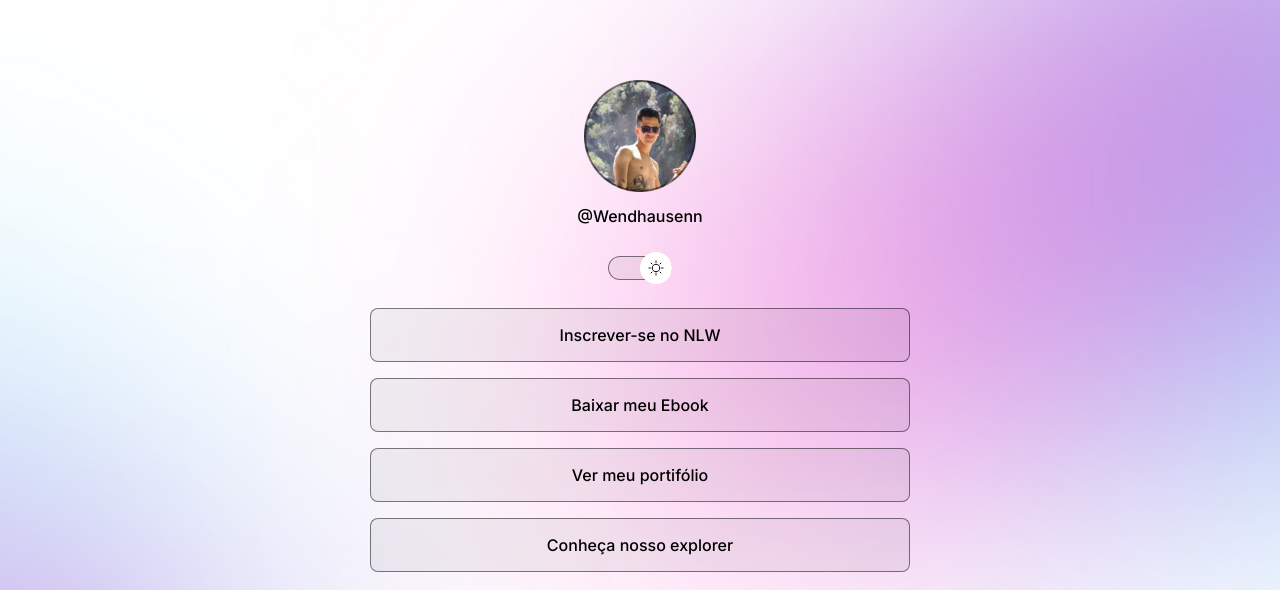
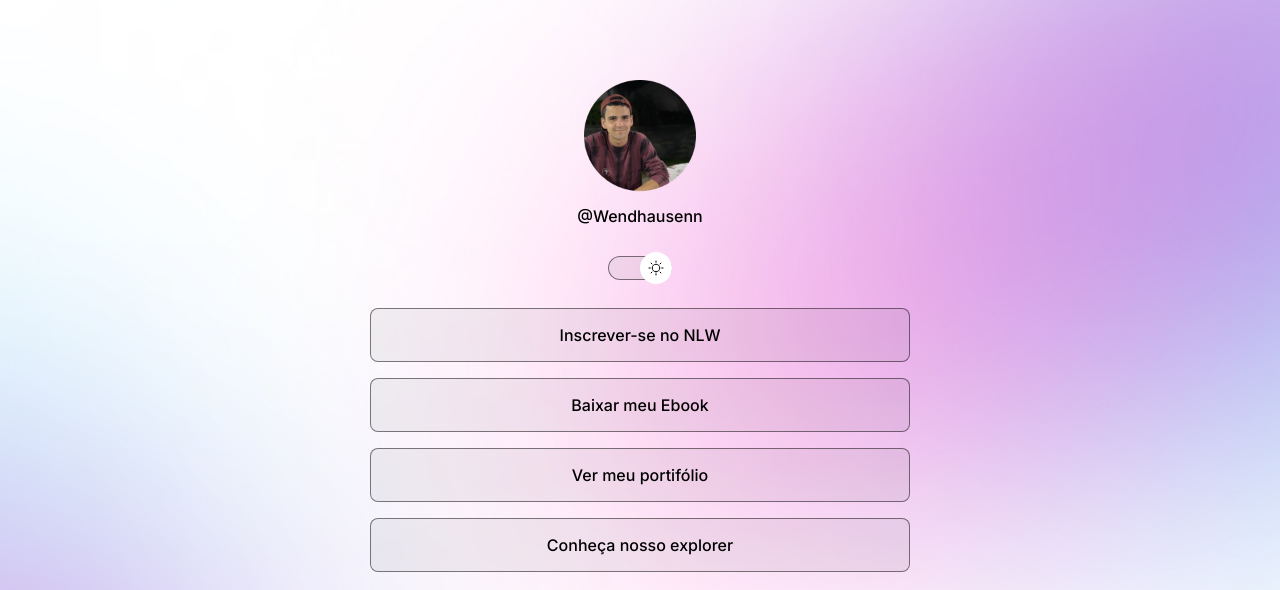
Before and after one commit to wendhausenn/Perfil-Dark-light-mode-rocketseat-, a plain HTML site: page index.html in a window 1280 px wide. Shown: the top 590 px of the page. Drawn offline with nearby package versions, Linux system fonts and the light colour scheme.

Commit message:
Update index.html

```diff
--- a/index.html
+++ b/index.html
@@ -15,7 +15,7 @@
   <body>
     <div id="container">
       <div id="profile">
-        <img src="./assets/avatar-light.png" alt="Foto de Caio para Perfil" />
+        <img src="./assets/avatar.png" alt="Foto de Caio para Perfil" />
         <p>@Wendhausenn</p>
       </div>
 
```
